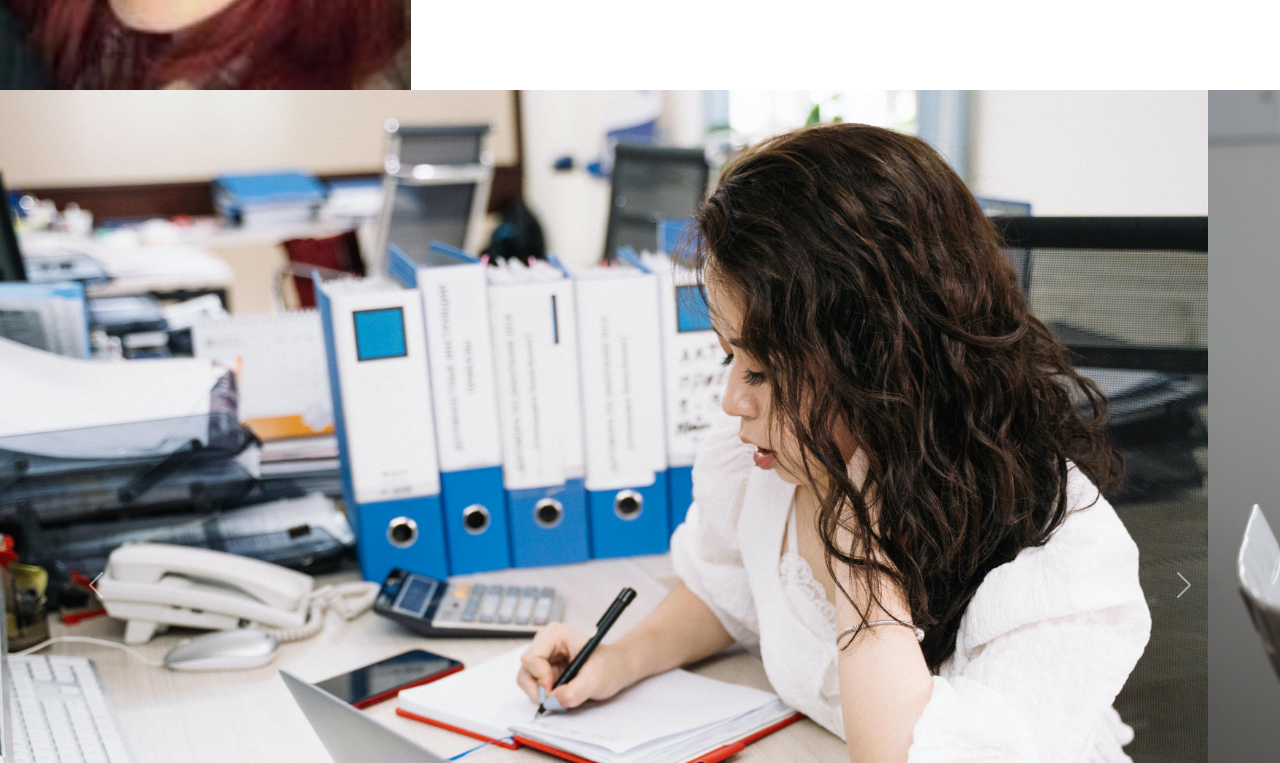
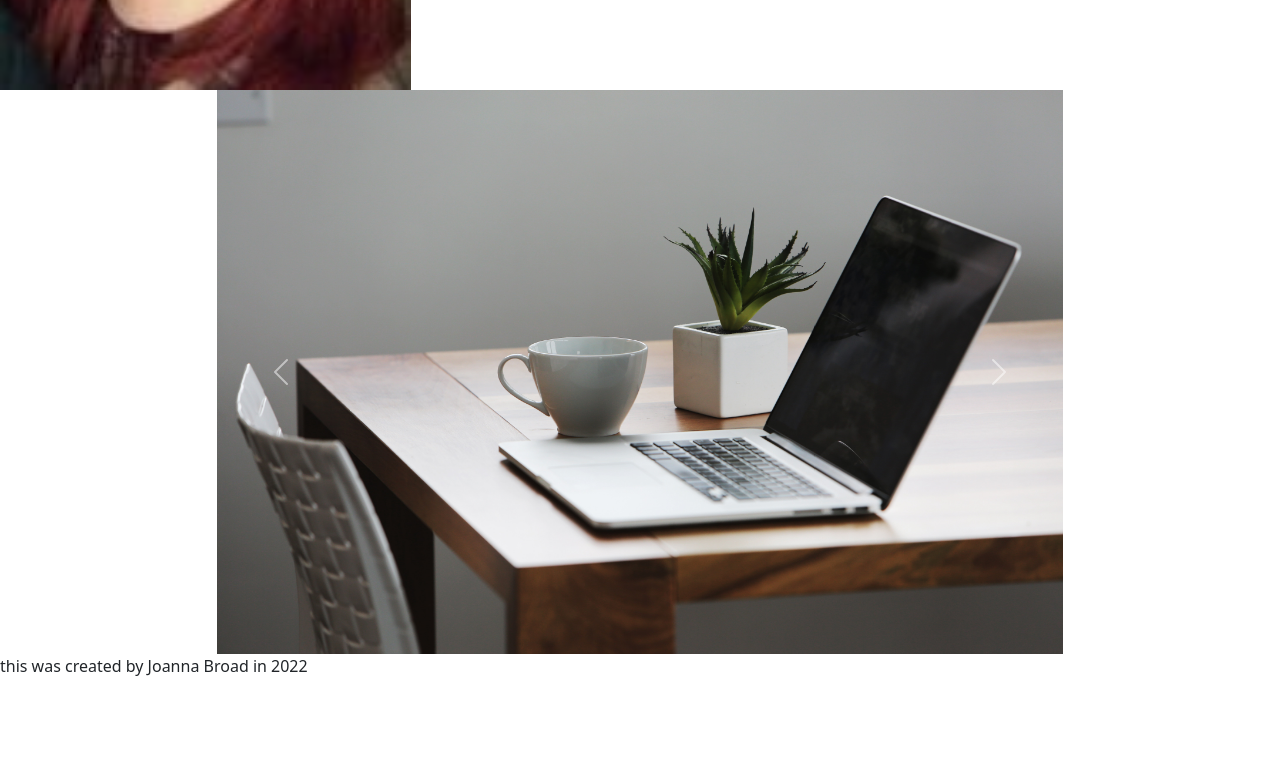
Before and after one commit to JoannaBroad/Joannas-site, a plain HTML site: page Index.html in a window 1280 px wide. Shown: the part 477-1240 px from the top of the page. After the commit the page ends 1171 px from the top, so only its background shows below. Drawn offline with nearby package versions, Linux system fonts and the light colour scheme.

Commit message:
changed pic and interval of carousel

```diff
--- a/Index.html
+++ b/Index.html
@@ -65,16 +65,20 @@
         </div>
     </section>
     <section id="work">
+        <div class="contaner">
+            <div class="row">
+                <div class="col-2"></div>
+                <div class="col-8">
                     <div id="carouselExampleControls" class="carousel slide" data-bs-ride="carousel">
                         <div class="carousel-inner">
-                <div class="carousel-item active">
-                    <img src="images/pexels-anna-tarazevich-5196821.jpg" class="d-block w-100" alt="" height="50%" width="80%">
+                            <div class="carousel-item active" data-bs-interval="3000">
+                                <img src="images/pexels-anna-tarazevich-5196821.jpg" class="d-block  w-100" alt="">
                             </div>
-                <div class="carousel-item">
-                    <img src="images/pexels-life-of-pix-42408.jpg" class="d-block w-100" alt="" height="50%" width="80%">
+                            <div class="carousel-item"data-bs-interval="3000">
+                                <img src="images/pexels-life-of-pix-42408.jpg" class="d-block  w-100" alt="">
                             </div>
-                <div class="carousel-item">
-                    <img src="images/pexels-miguel-á-padriñán-3785929.jpg"  class="d-block w-100"alt="" height="50%" width="80%">
+                            <div class="carousel-item"data-bs-interval="3000">
+                                <img src="images/pexels-miguel-á-padriñán-3785929.jpg" class="d-block w-100" alt="">
                             </div>
                         </div>
                         <button class="carousel-control-prev" type="button" data-bs-target="#carouselExampleControls" data-bs-slide="prev">
@@ -86,14 +90,22 @@
                             <span class="visually-hidden">Next</span>
                         </button>
                     </div>
+                </div>
+                <div class="col-2"></div>
+            </div>
+        </div>
     </section>
     <section id="contact">
     </section>
 
 
-
+<footer>
+    <p>this was created by Joanna Broad in 2022</p>
+    </footer>
     <!--  bootstrap JavaScript Bundle with Popper -->
     <script src="https://cdn.jsdelivr.net/npm/bootstrap@5.2.0/dist/js/bootstrap.bundle.min.js" integrity="sha384-A3rJD856KowSb7dwlZdYEkO39Gagi7vIsF0jrRAoQmDKKtQBHUuLZ9AsSv4jD4Xa" crossorigin="anonymous"></script>
 
     <script type="text/javascript" src=""></script> <!-- own JS -->
-</body></html>
+</body>
+
+</html>
```
Also changed, not shown: images/pexels-anna-tarazevich-5196821.jpg (deleted), images/technology-g4e9cd4954_1920.jpg (added), 1 other file. Lines whose indentation alone changed are shown as unchanged.
